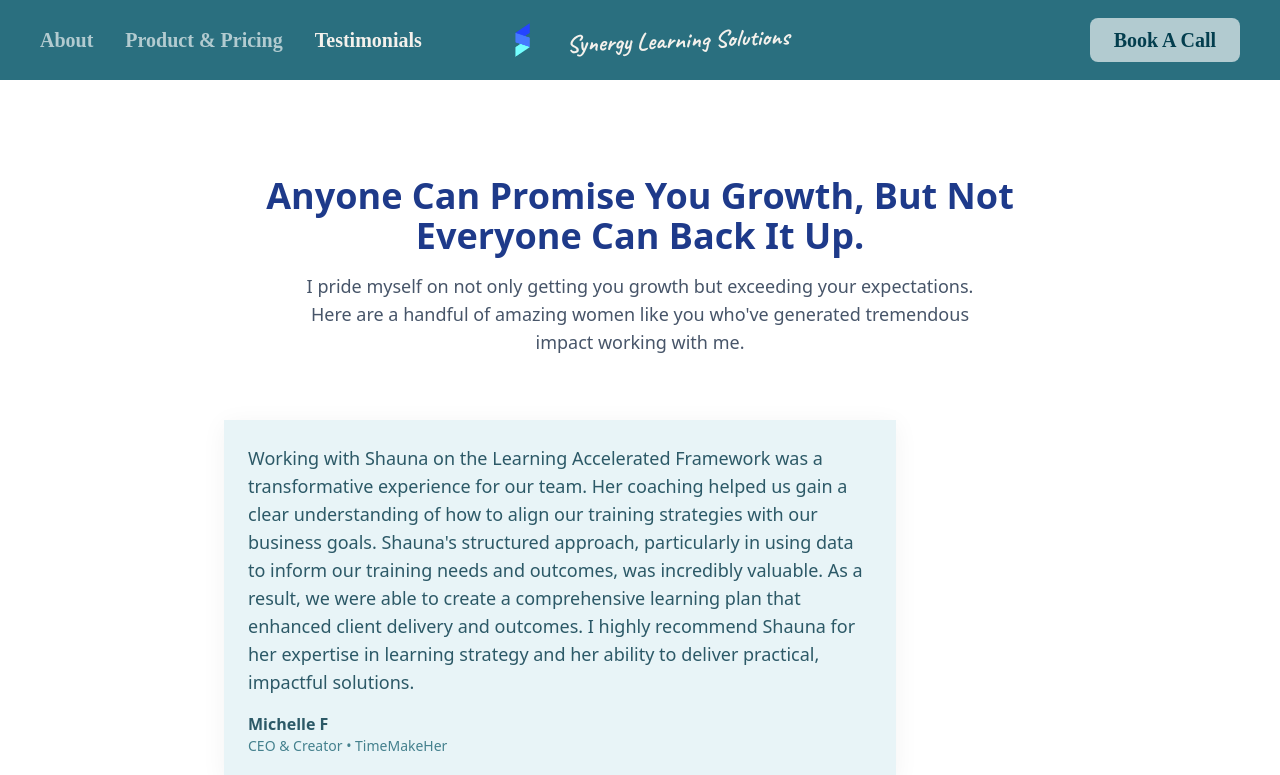
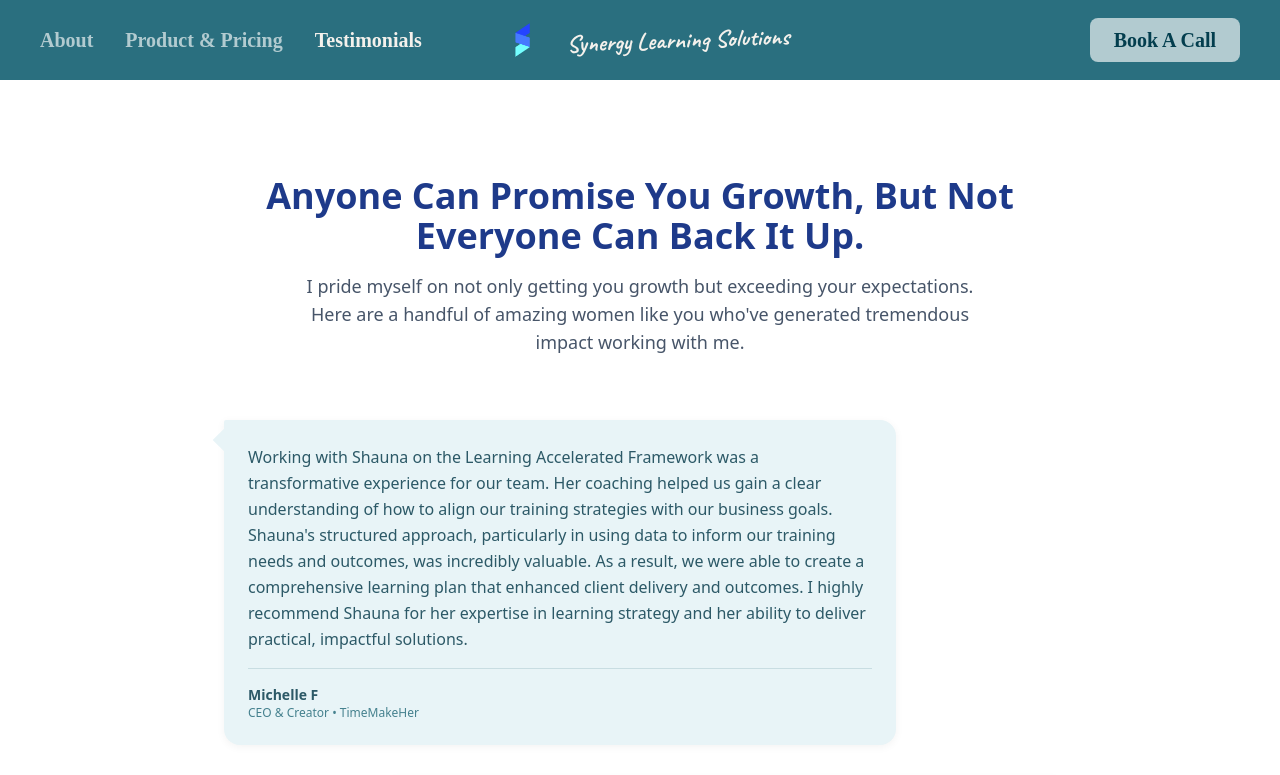
Before and after one commit to vinit14501/sls, a React (Vite) app: page /testimonial in a window 1280 px wide. Shown: the top 775 px of the page. Built offline with nearby package versions, Linux system fonts and the light colour scheme.

Commit message:
few changes

```diff
--- a/src/components/TestimonialsPage/Testimonials.jsx
+++ b/src/components/TestimonialsPage/Testimonials.jsx
@@ -24,8 +24,6 @@ const Testimonials = () => {
         secondary: "#c5dde5",
       },
     ],
-    pointDepth: 30,
-    borderRadius: 100,
   }
 
   const testimonials = [
@@ -73,40 +71,6 @@ const Testimonials = () => {
     }
   }, [])
 
-  // Updated function to generate path with pointed corners and rounded edges
-  const getShape = (isLeft) => {
-    const depth = theme.pointDepth
-    const radius = theme.borderRadius
-
-    if (isLeft) {
-      // Point at bottom-left corner, rounded on top-right and bottom-right corners
-      return {
-        clipPath: `path('M ${radius} 0
-                    H calc(100% - ${radius})
-                    Q 100% 0, 100% ${radius}
-                    V calc(100% - ${radius})
-                    Q 100% 100%, calc(100% - ${radius}) 100%
-                    H ${depth}
-                    L 0 100%
-                    V ${radius}
-                    Q 0 0, ${radius} 0
-                    Z')`,
-      }
-    }
-    // Point at top-right corner, rounded on top-left and bottom-left corners
-    return {
-      clipPath: `path('M 0 ${radius}
-                  Q 0 0, ${radius} 0
-                  H calc(100% - ${depth})
-                  L 100% 0
-                  V calc(100% - ${radius})
-                  Q 100% 100%, calc(100% - ${radius}) 100%
-                  H ${radius}
-                  Q 0 100%, 0 calc(100% - ${radius})
-                  Z')`,
-    }
-  }
-
   return (
     <div
       id="testimonial-section"
@@ -129,7 +93,7 @@ const Testimonials = () => {
           </p>
         </div>
 
-        <div className="space-y-12">
+        <div className="space-y-8">
           {testimonials.map((testimonial, index) => (
             <div
               key={index}
@@ -143,38 +107,62 @@ const Testimonials = () => {
               <div
                 className={`flex ${
                   index % 2 === 0 ? "justify-start" : "justify-end"
-                }`}
+                } mb-6`}
               >
                 <div
-                  className="max-w-2xl p-6 hover:transform hover:scale-[1.02] transition-all duration-300"
+                  className={`max-w-2xl ${index % 2 === 0 ? "mr-12" : "ml-12"}`}
+                >
+                  {/* Chat bubble with internal author info */}
+                  <div className="relative">
+                    <div
+                      className={`p-6 hover:transform hover:scale-[1.01] transition-all duration-300 rounded-2xl
+                        ${index % 2 === 0 ? "rounded-tl-sm" : "rounded-tr-sm"}`}
                       style={{
                         backgroundColor: theme.testimonialColors[index].bg,
-                    boxShadow: "0 4px 24px rgba(0,0,0,0.05)",
-                    ...getShape(index % 2 === 0),
+                        color: theme.testimonialColors[index].text,
+                        boxShadow: "0 2px 8px rgba(0,0,0,0.05)",
                       }}
                     >
-                  <div
-                    className="text-base md:text-lg leading-relaxed mb-4"
-                    style={{ color: theme.testimonialColors[index].text }}
-                  >
+                      <div className="text-base leading-relaxed mb-4">
                         {testimonial.text}
                       </div>
 
+                      {/* Divider line */}
+                      <div
+                        className="h-px w-full my-4"
+                        style={{
+                          backgroundColor:
+                            theme.testimonialColors[index].secondary,
+                          opacity: 0.2,
+                        }}
+                      />
+
+                      {/* Author info */}
                       <div className="flex flex-col">
-                    <p
-                      className="font-semibold"
-                      style={{ color: theme.testimonialColors[index].text }}
-                    >
+                        <p className="font-semibold text-sm">
                           {testimonial.author}
                         </p>
                         <p
-                      className="text-sm"
+                          className="text-xs"
                           style={{
                             color: theme.testimonialColors[index].secondary,
                           }}
                         >
                           {testimonial.position} • {testimonial.company}
                         </p>
+                      </div>
+                    </div>
+
+                    {/* Chat bubble tail */}
+                    <div
+                      className={`absolute top-0 w-4 h-4
+                        ${index % 2 === 0 ? "-left-2" : "-right-2"}`}
+                      style={{
+                        backgroundColor: theme.testimonialColors[index].bg,
+                        transform: "rotate(45deg)",
+                        marginTop: "12px",
+                      }}
+                    />
                   </div>
                 </div>
               </div>
```
Lines whose indentation alone changed are shown as unchanged.
